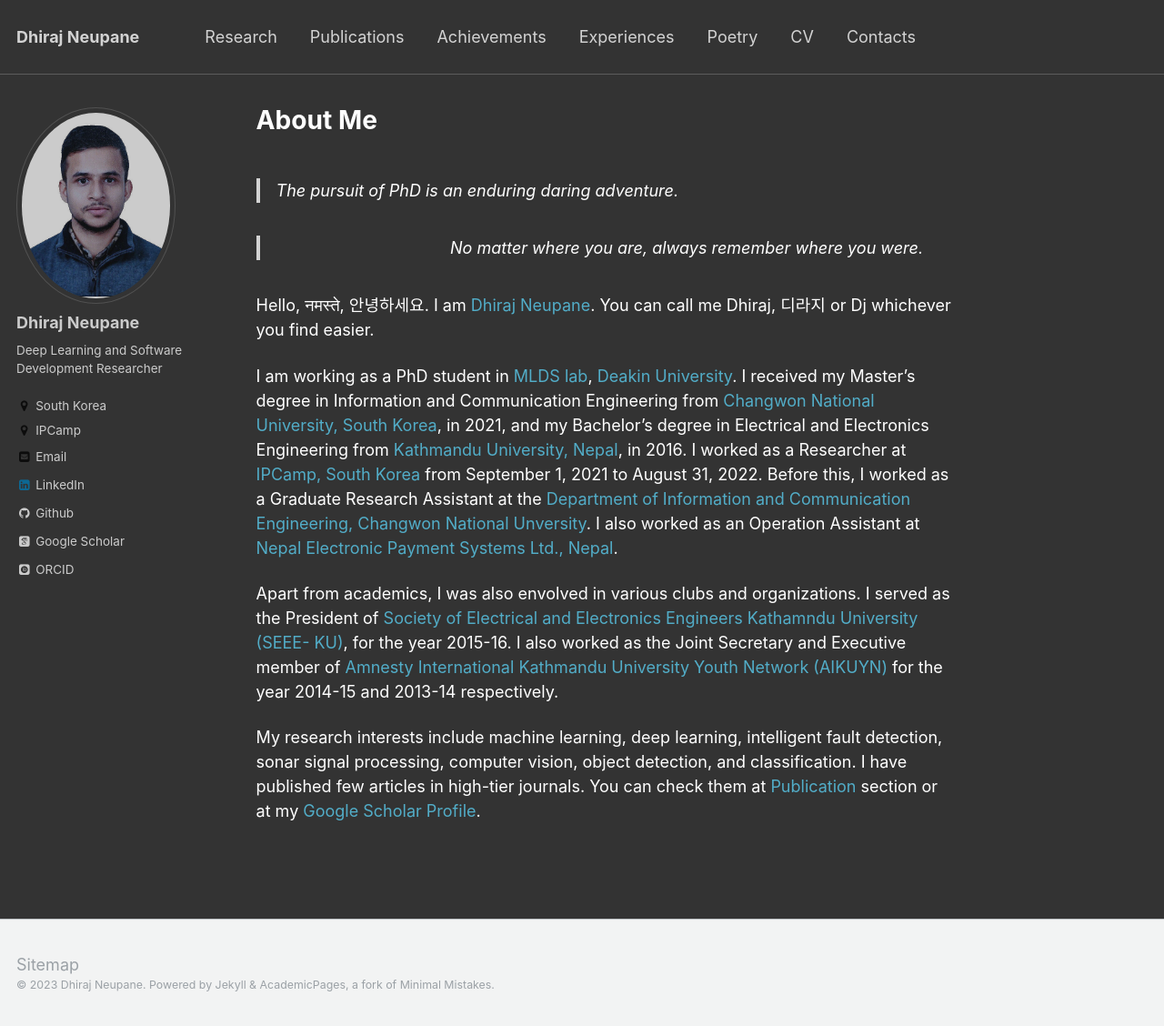
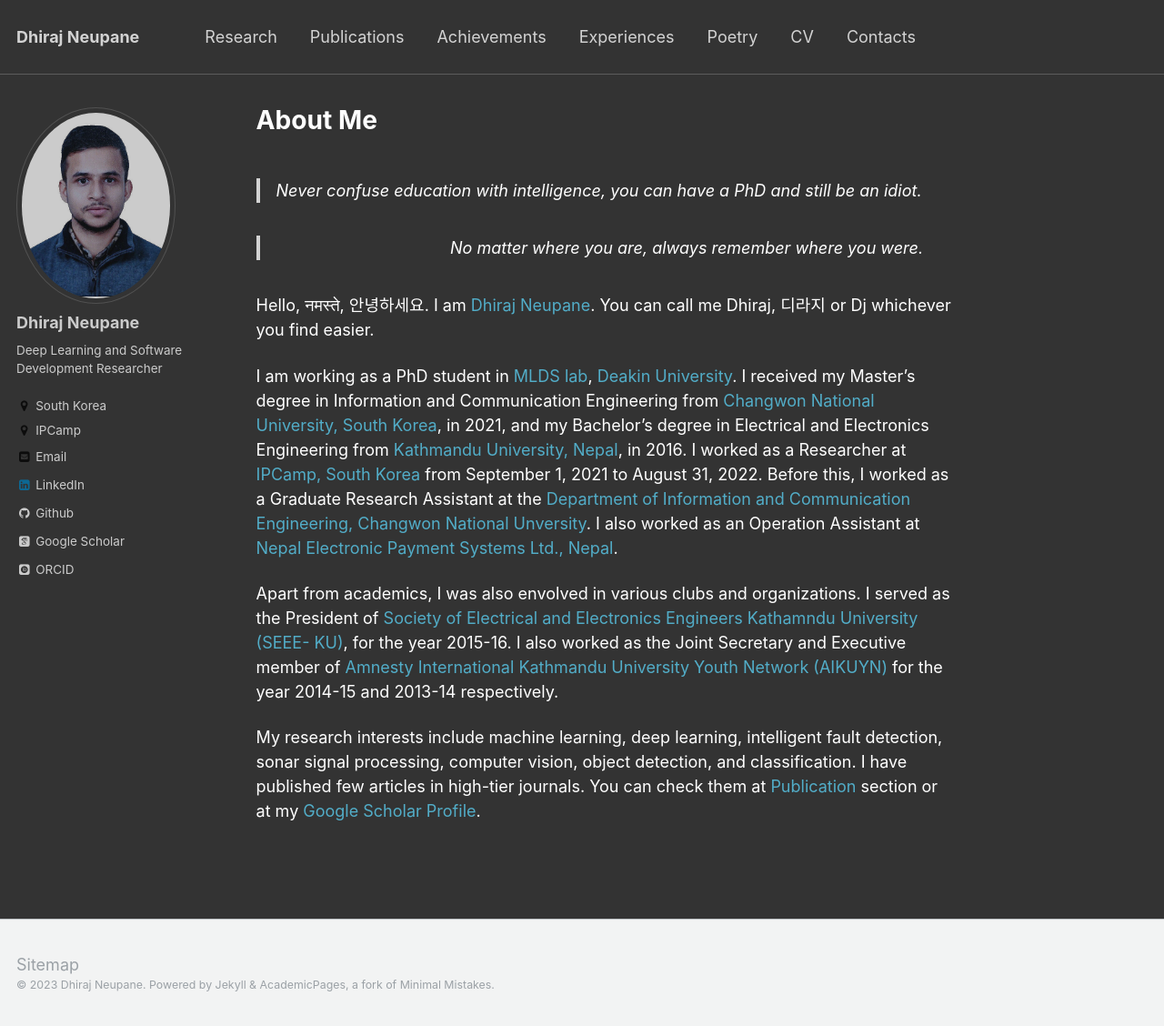
Before and after one commit to dhirajneupane/academicPortfolio, a Jekyll site: the page built from _pages/about.md, in a window 1280 px wide and 1128 px high. Shown: the whole window at 91% size. Built offline with Jekyll 4.4.1, drawn with Linux system fonts in a browser that asks for light colours; some web fonts are replaced.

Commit message:
Update about.md

```diff
--- a/_pages/about.md
+++ b/_pages/about.md
@@ -7,7 +7,7 @@ redirect_from:
   - /about/
   - /about.html
 ---
-> The pursuit of PhD is an enduring daring adventure.
+> Never confuse education with intelligence, you can have a PhD and still be an idiot.
 
 > <p style='text-align: right;'> No matter where you are, always remember where you were. </p>
 
```
